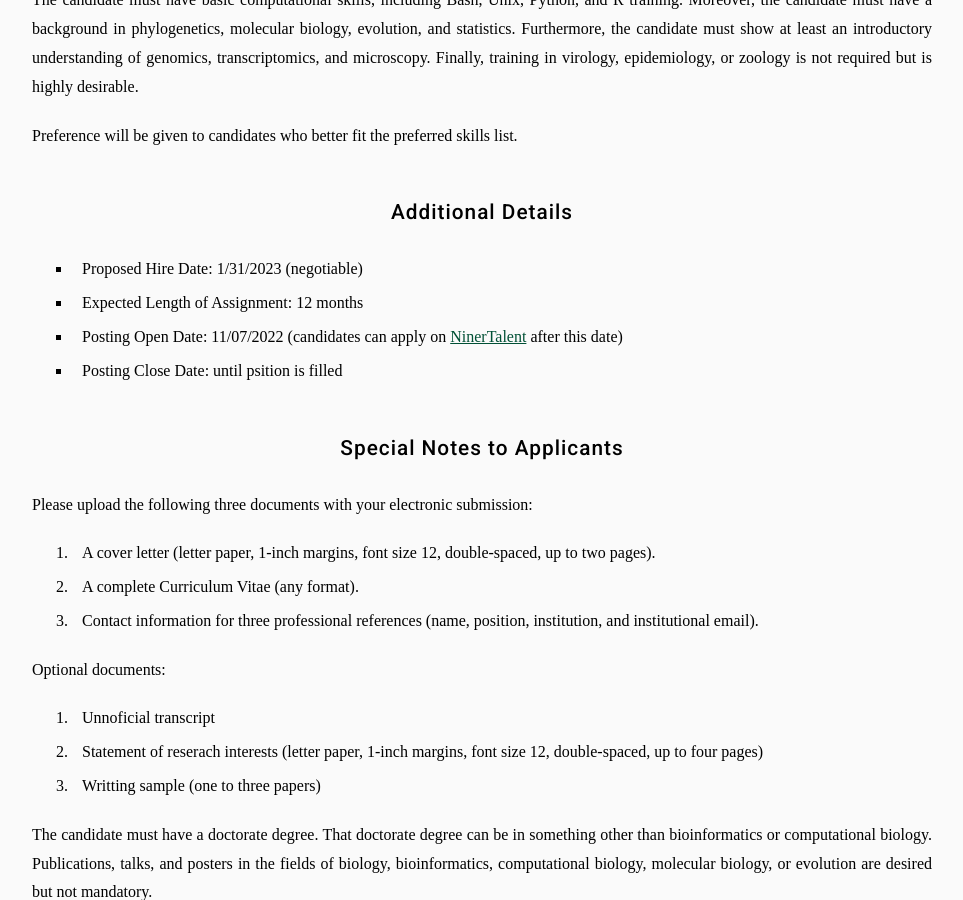
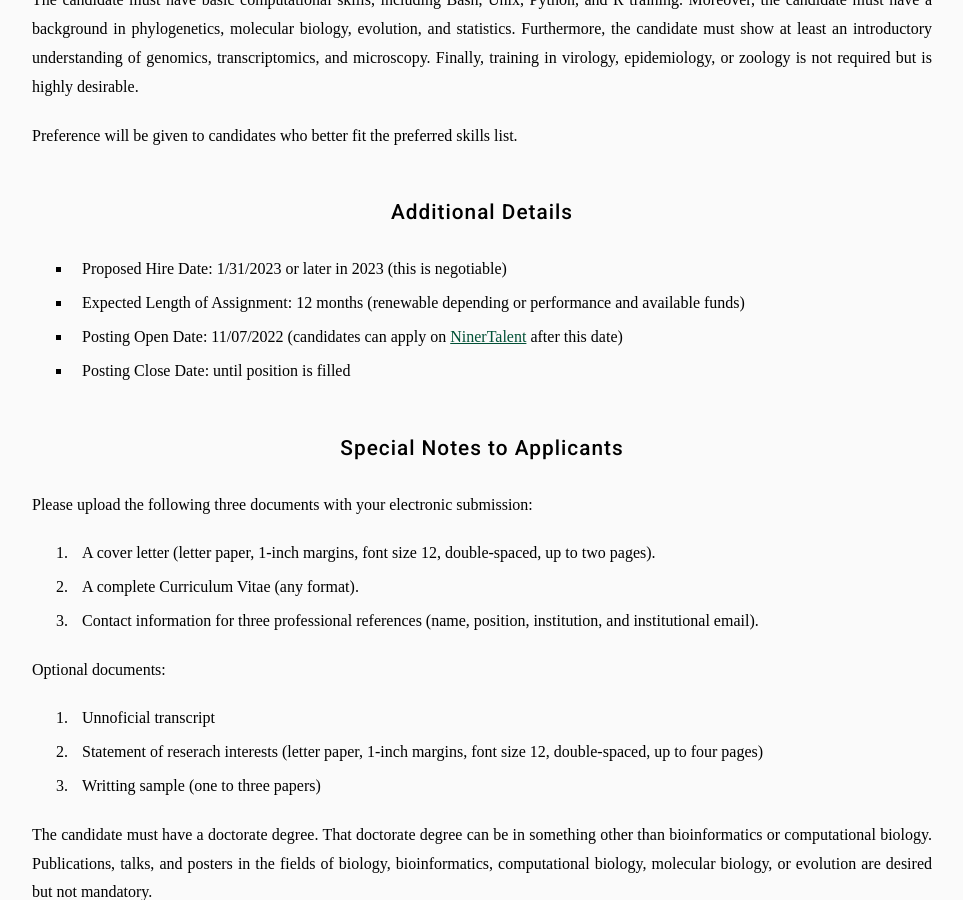
Before and after one commit to machadodj/machadodj.github.io, a Jekyll site: the page built from _posts/2022-11-02-POST40.md, in a window 1280 px wide and 900 px high, scrolled down 2840 px. Shown: the whole window, without its empty margins (158-1121 px from the left). Built offline with Jekyll 4.4.1, drawn with Linux system fonts in a browser that asks for light colours; nearby versions of some CDN libraries; some web fonts are replaced.

Commit message:
Update 2022-11-02-POST40.md

```diff
--- a/_posts/2022-11-02-POST40.md
+++ b/_posts/2022-11-02-POST40.md
@@ -70,10 +70,10 @@ Preference will be given to candidates who better fit the preferred skills list.
 
 ## Additional Details
 
-- Proposed Hire Date: 1/31/2023 (negotiable)
-- Expected Length of Assignment: 12 months
+- Proposed Hire Date: 1/31/2023 or later in 2023 (this is negotiable)
+- Expected Length of Assignment: 12 months (renewable depending or performance and available funds)
 - Posting Open Date: 11/07/2022 (candidates can apply on [NinerTalent](https://jobs.charlotte.edu/postings/46283) after this date)
-- Posting Close Date: until psition is filled
+- Posting Close Date: until position is filled
 
 ## Special Notes to Applicants
 
```
